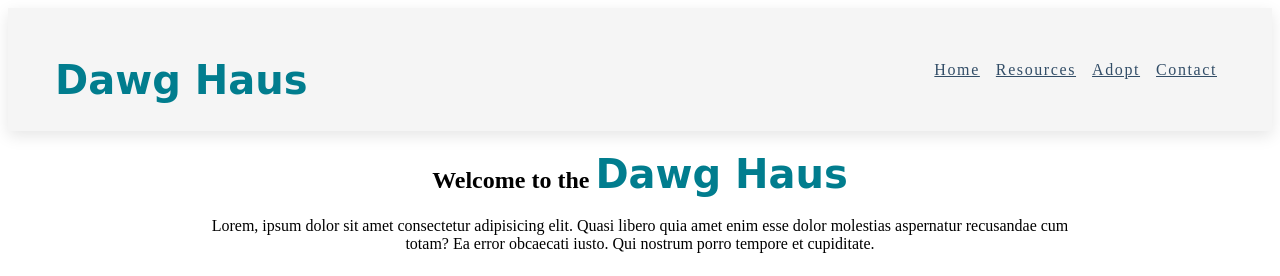
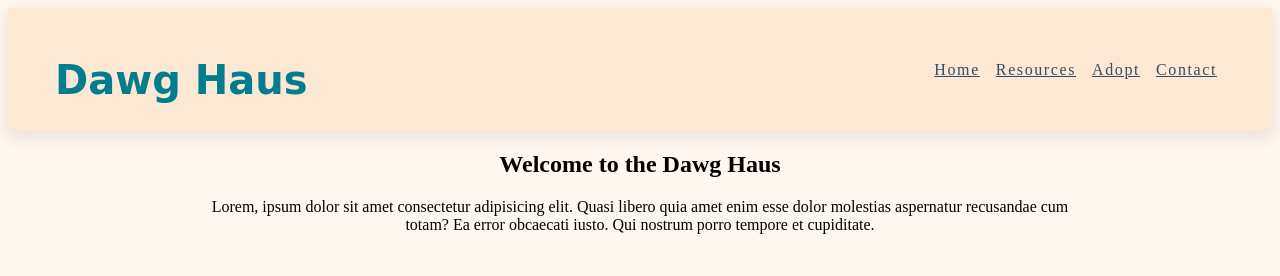
Before and after one commit to Nannaleigh/capstone-project, a website: page public/index.html in a window 1280 px wide. Shown: the top 276 px of the page. Drawn offline with Linux system fonts and the light colour scheme; a web font is replaced by a local one.

```diff
--- a/public/index.html
+++ b/public/index.html
@@ -45,7 +45,7 @@
         </nav>
         <section>
           <div class="title">
-            <h2>Welcome to the  <span class="logo"> Dawg Haus</span> </h2>
+            <h2>Welcome to the Dawg Haus</h2>
             <p>Lorem, ipsum dolor sit amet consectetur adipisicing elit. Quasi libero quia amet enim esse dolor molestias aspernatur recusandae cum totam? Ea error obcaecati iusto. Qui nostrum porro tempore et cupiditate.</p>
           </div>
           <div class="about-center main-center">
--- a/public/styles.css
+++ b/public/styles.css
@@ -1,3 +1,8 @@
+
+body {
+  background-color: #ffe5d255;
+}
+
 
 /* Section used for adopt.html: */
 .section-center {
@@ -16,7 +21,7 @@
   .photo {
     object-fit: cover;
     height: 200px;
-    border: 0.25rem solid gold;
+    border: 0.25rem solid #4b3f72;
     border-radius: 0.5rem;
   }
   ul {
@@ -150,7 +155,7 @@
 ===============
 */
 nav {
-    background: whitesmoke;
+    background: #fad4b777;
     box-shadow: 0 5px 15px rgba(0, 0, 0, 0.1);
   }
   .nav-header {
--- a/server/server.js
+++ b/server/server.js
@@ -15,6 +15,3 @@
     .use(express.json())
     .use(cors())
     .listen(port, () => console.log(`Server hearing you on port ${port}`));
-
-
-    console.log('hit2')
```
Also changed, not shown: server/seed.js (line endings or trailing spaces).
